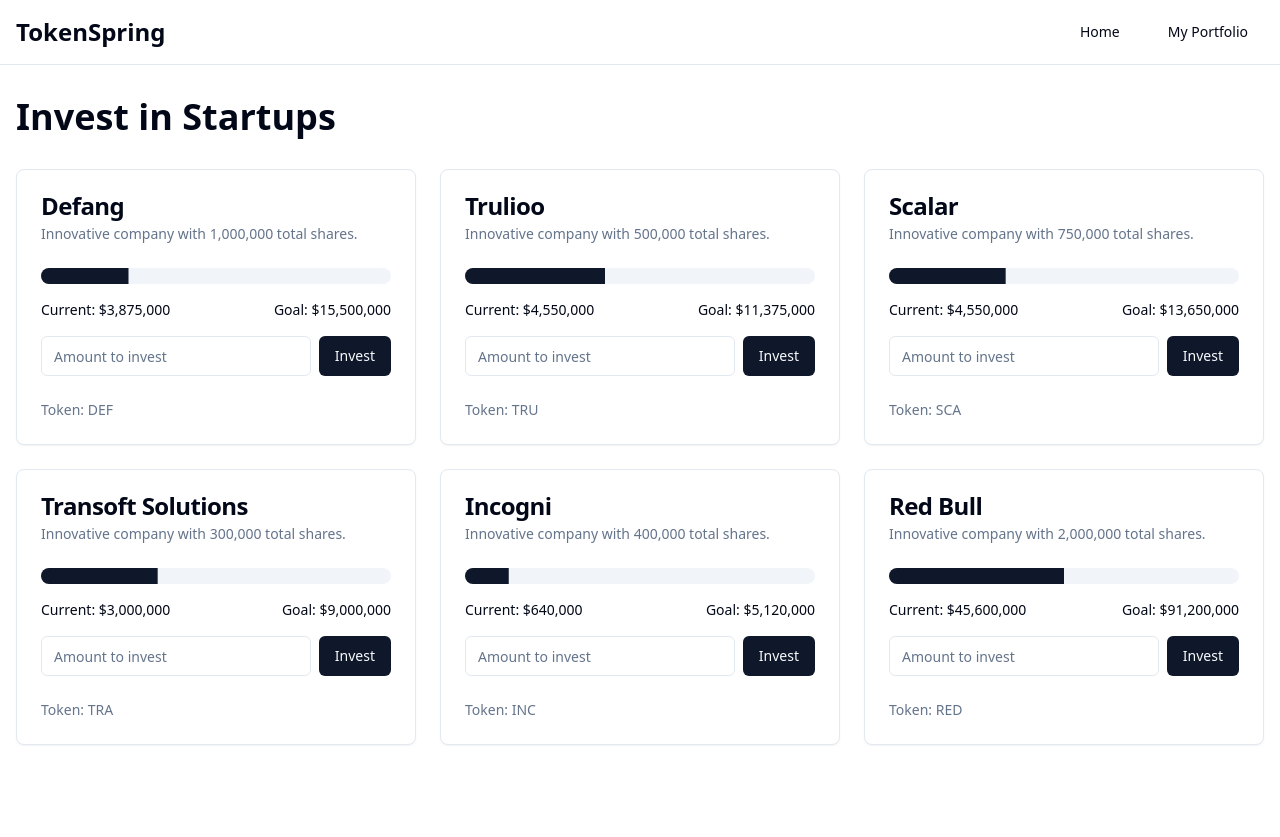
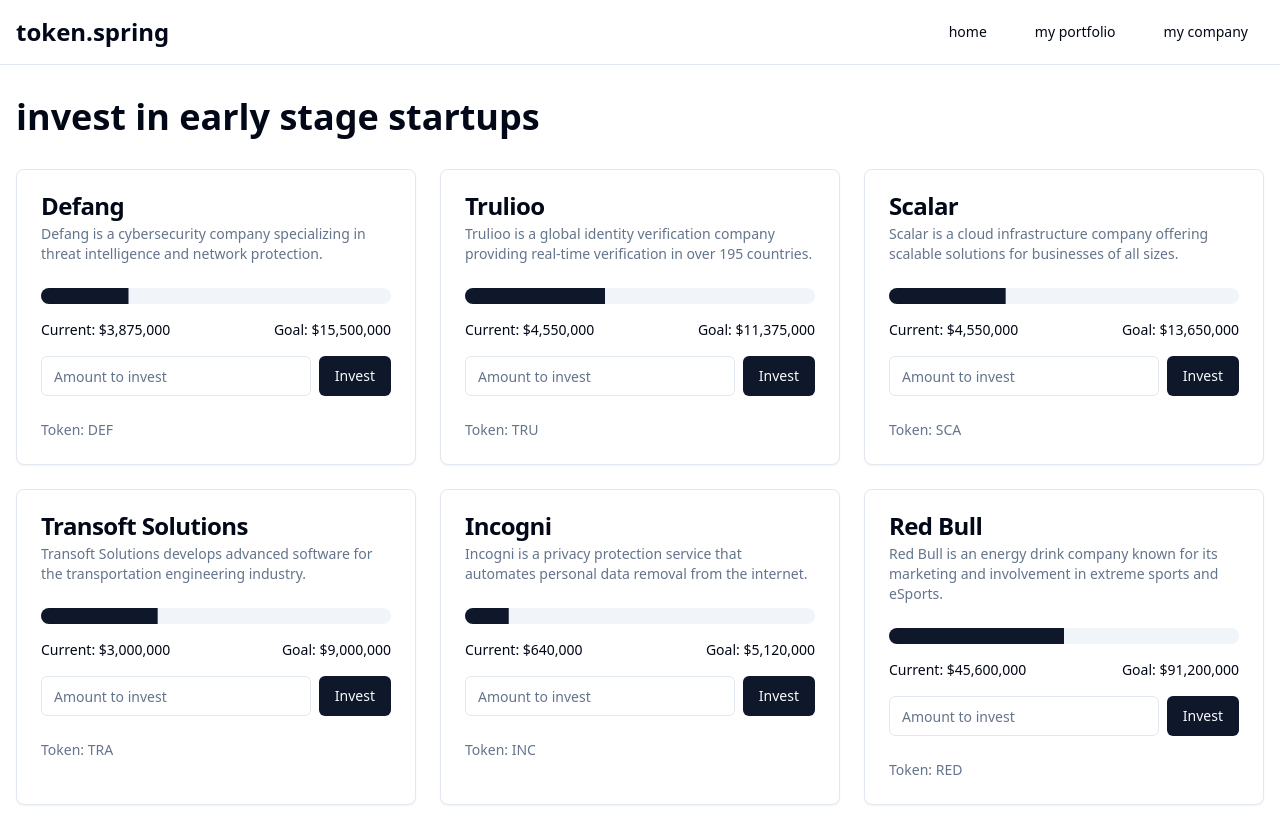
Before and after one commit to dannyl1u/token-spring, a React (Create React App) app in the folder pages/: page / in a window 1280 px wide. Before the commit the page ends 800 px from the top, so only its background shows below. Built offline with nearby package versions, Linux system fonts and the light colour scheme; data requests are answered from the project's data file.

Commit message:
more fields in db

```diff
--- a/db.json
+++ b/db.json
@@ -5,42 +5,54 @@
         "name": "Defang",
         "totalShares": 1000000,
         "availableShares": 750000,
-        "sharePrice": 15.50
+        "sharePrice": 15.50,
+        "description": "Defang is a cybersecurity company specializing in threat intelligence and network protection.",
+        "info": "Founded in 2018, Defang has quickly become a leader in AI-driven security solutions."
       },
       {
         "id": "trulioo",
         "name": "Trulioo",
         "totalShares": 500000,
         "availableShares": 300000,
-        "sharePrice": 22.75
+        "sharePrice": 22.75,
+        "description": "Trulioo is a global identity verification company providing real-time verification in over 195 countries.",
+        "info": "Established in 2011, Trulioo has offices in Vancouver, San Francisco, and Dublin."
       },
       {
         "id": "scalar",
         "name": "Scalar",
         "totalShares": 750000,
         "availableShares": 500000,
-        "sharePrice": 18.20
+        "sharePrice": 18.20,
+        "description": "Scalar is a cloud infrastructure company offering scalable solutions for businesses of all sizes.",
+        "info": "Scalar was founded in 2015 and has seen rapid growth in the cloud computing sector."
       },
       {
         "id": "transoft-solutions",
         "name": "Transoft Solutions",
         "totalShares": 300000,
         "availableShares": 200000,
-        "sharePrice": 30.00
+        "sharePrice": 30.00,
+        "description": "Transoft Solutions develops advanced software for the transportation engineering industry.",
+        "info": "With over 30 years in business, Transoft Solutions serves clients in over 150 countries."
       },
       {
         "id": "incogni",
         "name": "Incogni",
         "totalShares": 400000,
         "availableShares": 350000,
-        "sharePrice": 12.80
+        "sharePrice": 12.80,
+        "description": "Incogni is a privacy protection service that automates personal data removal from the internet.",
+        "info": "Launched in 2020, Incogni is a subsidiary of Surfshark, a well-known VPN provider."
       },
       {
         "id": "red-bull",
         "name": "Red Bull",
         "totalShares": 2000000,
         "availableShares": 1000000,
-        "sharePrice": 45.60
+        "sharePrice": 45.60,
+        "description": "Red Bull is an energy drink company known for its marketing and involvement in extreme sports and eSports.",
+        "info": "Founded in 1987 in Austria, Red Bull has sold over 100 billion cans worldwide."
       }
     ],
     "users": [
--- a/pages/public/index.html
+++ b/pages/public/index.html
@@ -24,7 +24,7 @@
       work correctly both with client-side routing and a non-root public URL.
       Learn how to configure a non-root public URL by running `npm run build`.
     -->
-    <title>Token Spring</title>
+    <title>token.string</title>
   </head>
   <body>
     <noscript>You need to enable JavaScript to run this app.</noscript>
--- a/pages/src/App.js
+++ b/pages/src/App.js
@@ -13,13 +13,16 @@
         <header className="border-b">
           <div className="container mx-auto px-4">
             <div className="flex h-16 items-center justify-between">
-              <Link to="/" className="text-2xl font-bold">TokenSpring</Link>
+              <Link to="/" className="text-2xl font-bold">token.spring</Link>
               <nav className="space-x-4">
                 <Button variant="ghost" asChild>
-                  <Link to="/">Home</Link>
+                  <Link to="/">home</Link>
                 </Button>
                 <Button variant="ghost" asChild>
-                  <Link to="/portfolio">My Portfolio</Link>
+                  <Link to="/portfolio">my portfolio</Link>
+                </Button>
+                <Button variant="ghost" asChild>
+                  <Link to="/">my company</Link>
                 </Button>
               </nav>
             </div>
--- a/pages/src/components/StartupDetails.js
+++ b/pages/src/components/StartupDetails.js
@@ -19,7 +19,8 @@
         const startupData = {
           id: company.id,
           name: company.name,
-          description: `Innovative company with ${company.totalShares.toLocaleString()} total shares.`,
+          description: company.description,
+          info: company.info,
           fundingGoal: company.totalShares * company.sharePrice,
           currentFunding: (company.totalShares - company.availableShares) * company.sharePrice,
           tokenSymbol: company.id.toUpperCase().slice(0, 3),
--- a/pages/src/components/StartupList.js
+++ b/pages/src/components/StartupList.js
@@ -12,7 +12,8 @@
         const startupData = response.data.map(company => ({
           id: company.id,
           name: company.name,
-          description: `Innovative company with ${company.totalShares.toLocaleString()} total shares.`,
+          description: company.description,
+          info: company.info,
           fundingGoal: company.totalShares * company.sharePrice,
           currentFunding: (company.totalShares - company.availableShares) * company.sharePrice,
           tokenSymbol: company.id.toUpperCase().slice(0, 3), // Create a token symbol from company id
@@ -54,7 +55,7 @@
 
   return (
     <div className="space-y-8">
-      <h1 className="text-4xl font-bold">Invest in Startups</h1>
+      <h1 className="text-4xl font-bold">invest in early stage startups</h1>
       <div className="grid grid-cols-1 md:grid-cols-2 lg:grid-cols-3 gap-6">
         {startups.map(startup => (
           <StartupCard key={startup.id} startup={startup} onInvest={handleInvest} />
```
